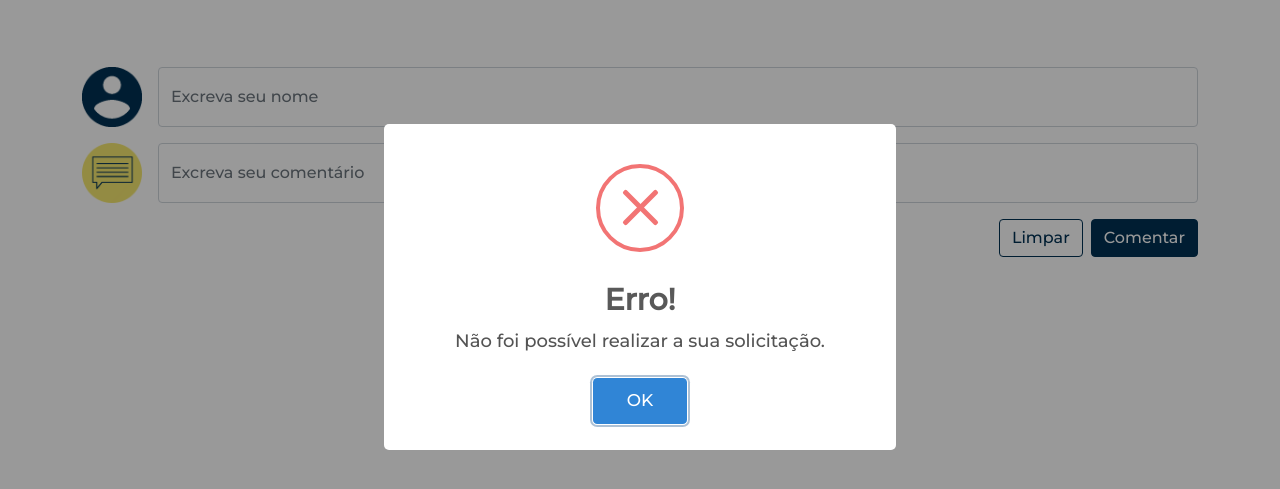
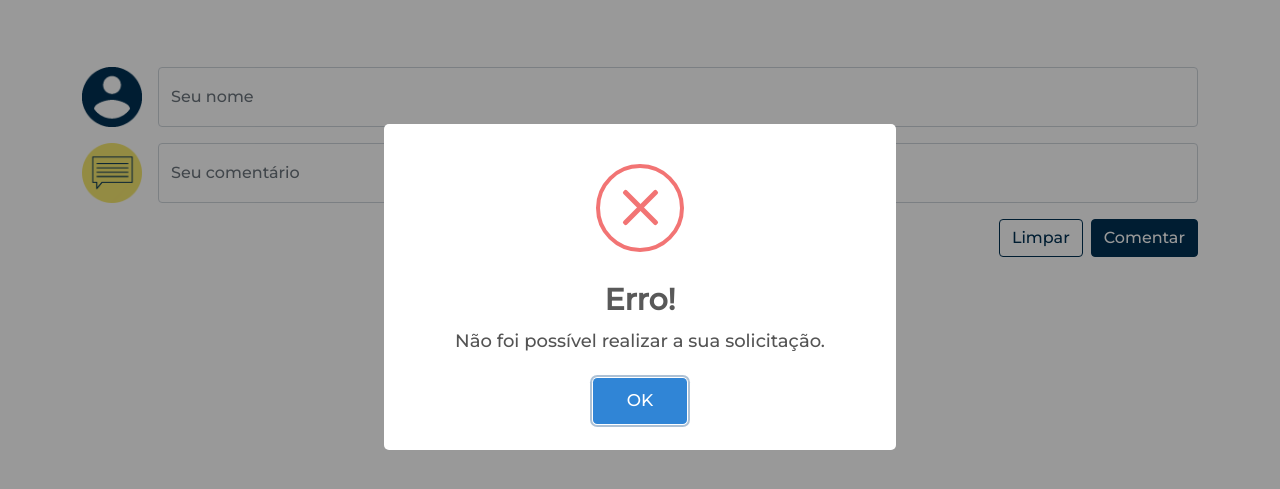
Before and after one commit to kaiappelt/desafio-growdev-front, a plain HTML site: page public/pages/comentarios.html in a window 1280 px wide. Shown: the part 113-602 px from the top of the page. Drawn offline with nearby package versions, Linux system fonts and the light colour scheme; no server answers.

Commit message:
Correção de placeholder

```diff
--- a/public/pages/comentarios.html
+++ b/public/pages/comentarios.html
@@ -51,7 +51,7 @@
                       <input type="text"
                              id="name"
                              class="form-control ms-3"
-                             placeholder="Excreva seu nome"
+                             placeholder="Seu nome"
                       />
                     </div>
 
@@ -60,7 +60,7 @@
                       <input type="text"
                              id="comment"
                              class="form-control ms-3"
-                             placeholder="Excreva seu comentário"
+                             placeholder="Seu comentário"
                       />
                     </div>
 
```
